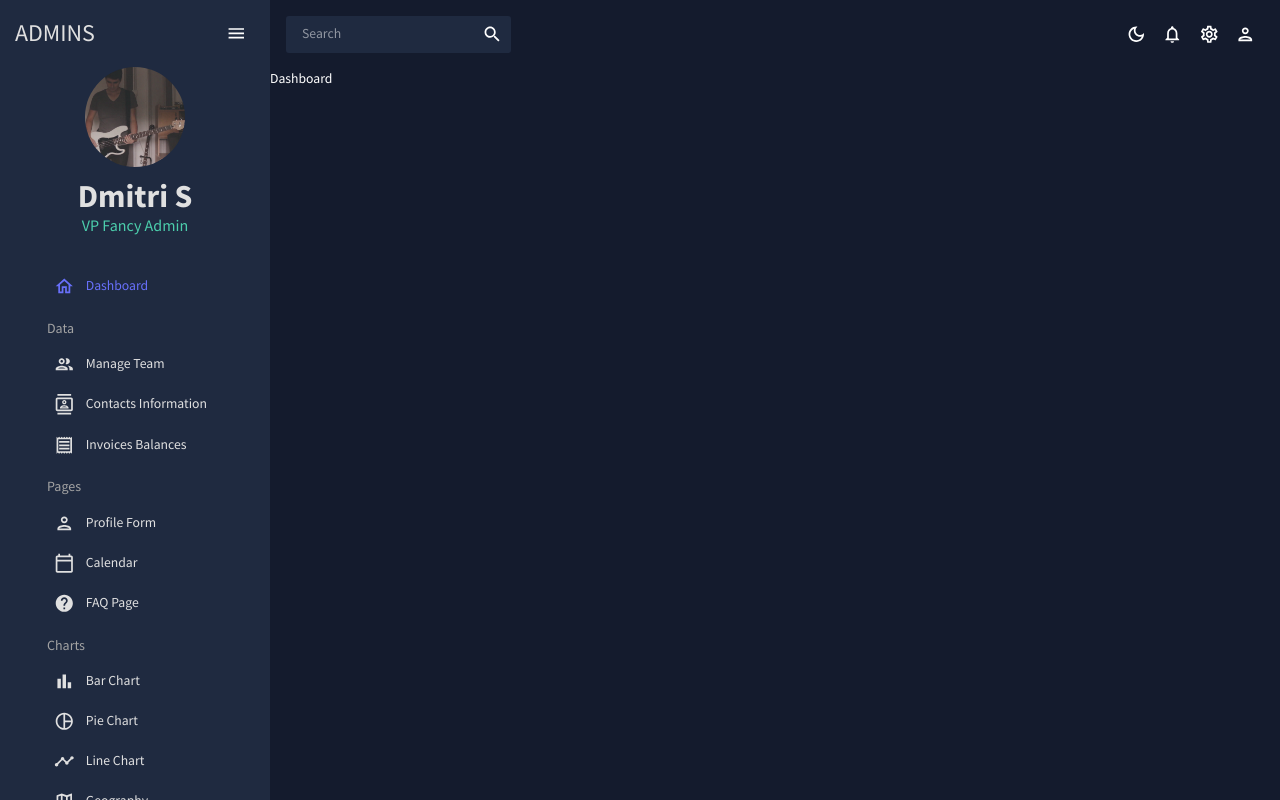
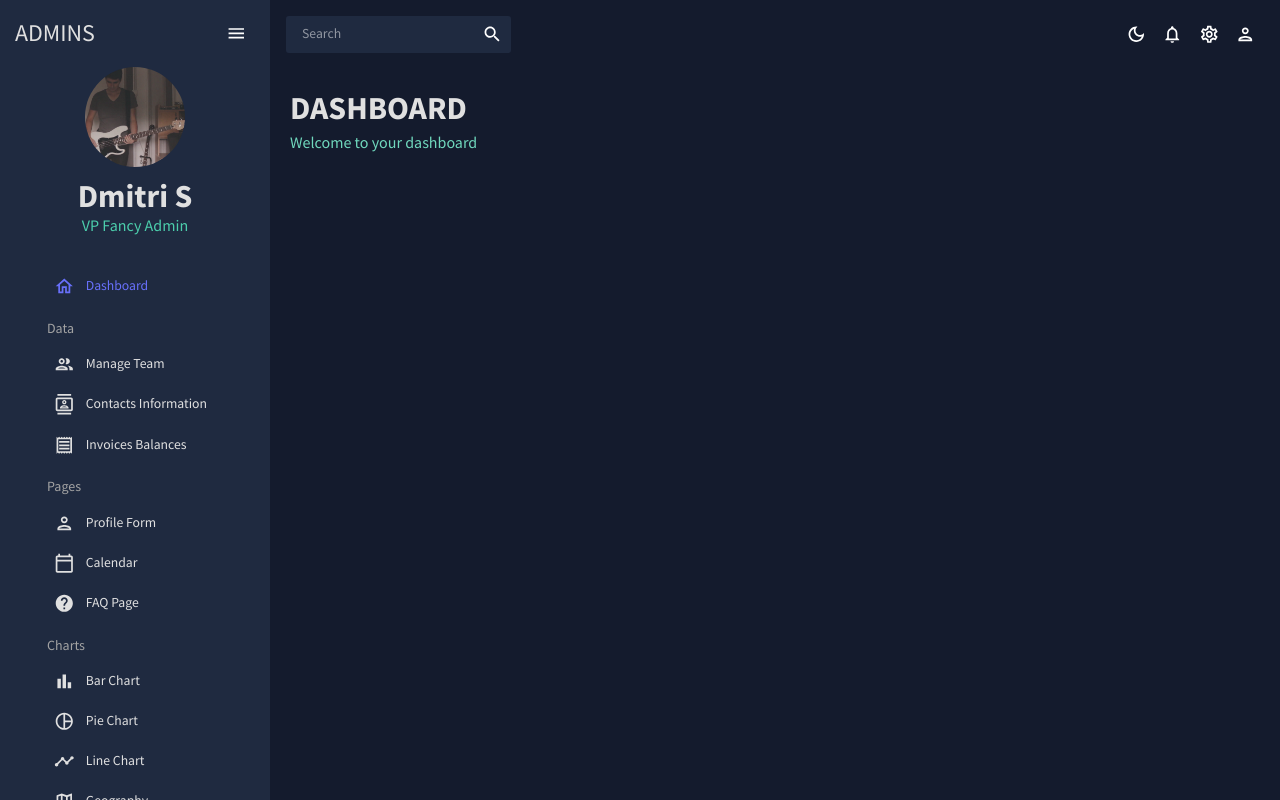
Before and after one commit to Dmitriy24S/admin-dashboard, a React (Create React App) app: page / in a window 1280 px wide. Built offline with nearby package versions, Linux system fonts and the light colour scheme.

Commit message:
feat: add CategoryHeader & add it to Dashboard

```diff
--- /dev/null
+++ b/src/components/CategoryHeader.tsx
@@ -0,0 +1,32 @@
+import { Box, Typography, useTheme } from '@mui/material'
+import { colorsShades } from '../theme/theme'
+
+interface IProps {
+  title: string
+  subtitle: string
+}
+
+const CategoryHeader = ({ title, subtitle }: IProps) => {
+  const theme = useTheme()
+  const colors = colorsShades(theme.palette.mode)
+
+  return (
+    <Box mb='30px'>
+      <Typography
+        variant='h2'
+        color={colors.gray[100]}
+        fontWeight='bold'
+        sx={{
+          mb: '5px',
+        }}
+      >
+        {title}
+      </Typography>
+      <Typography variant='h5' color={colors.greenAccent[400]}>
+        {subtitle}
+      </Typography>
+    </Box>
+  )
+}
+
+export default CategoryHeader
--- a/src/scenes/dashboard/index.tsx
+++ b/src/scenes/dashboard/index.tsx
@@ -1,5 +1,14 @@
+import { Box } from '@mui/material'
+import CategoryHeader from '../../components/CategoryHeader'
+
 const Dashboard = () => {
-  return <div>Dashboard</div>
+  return (
+    <Box m='20px'>
+      <Box display='flex' alignItems='center' justifyContent='space-between'>
+        <CategoryHeader title='DASHBOARD' subtitle='Welcome to your dashboard' />
+      </Box>
+    </Box>
+  )
 }
 
 export default Dashboard
```
